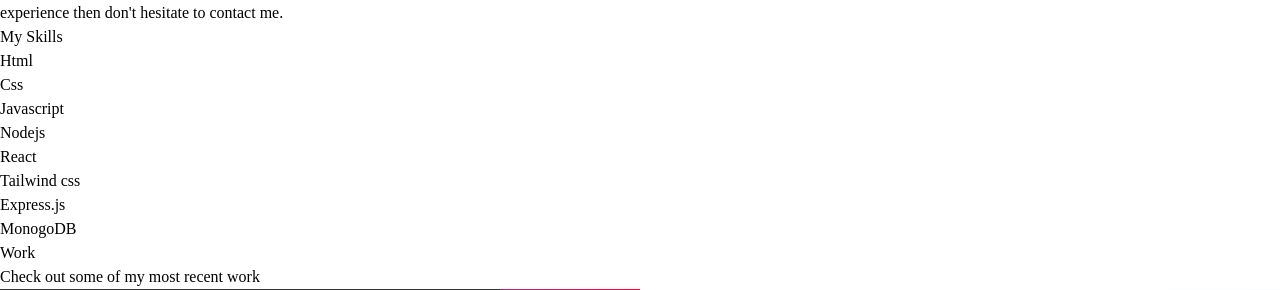
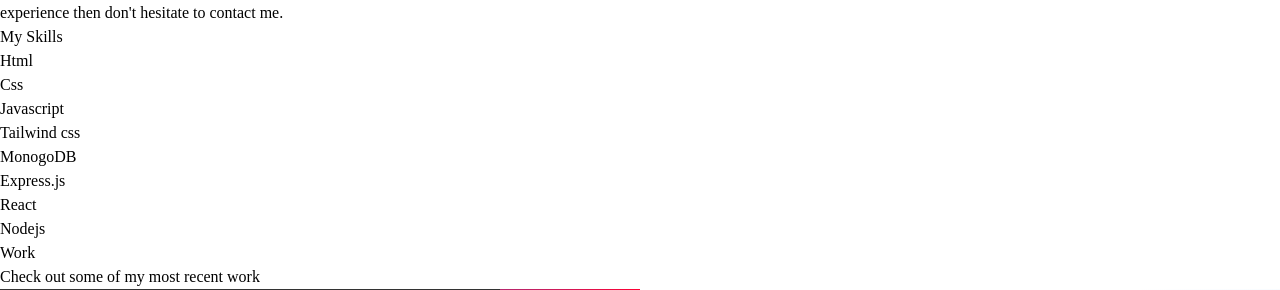
Before and after one commit to icobhavesh/Portfolioweb, a React (Vite) app: page / in a window 1280 px wide. Shown: the part 949-1239 px from the top of the page. Built offline with nearby package versions, Linux system fonts and the light colour scheme; grey boxes are pictures that could not be loaded.

Commit message:
"commit changes"

```diff
--- a/src/components/SkillSection.jsx
+++ b/src/components/SkillSection.jsx
@@ -8,11 +8,11 @@ const Skill = () => {
         { name: "Html" },
         { name: "Css" },
         { name: "Javascript" },
+        { name: "Tailwind css " },
+        { name: "MonogoDB" },
+        { name: "Express.js " },
+        { name: "React" },
         { name: "Nodejs" },
-        { name: "React" },
-        { name: "Tailwind css " },
-        { name: "Express.js " },
-        { name: "MonogoDB" },
 
     ];
     const [product, setProducts] = useState(products);
```
